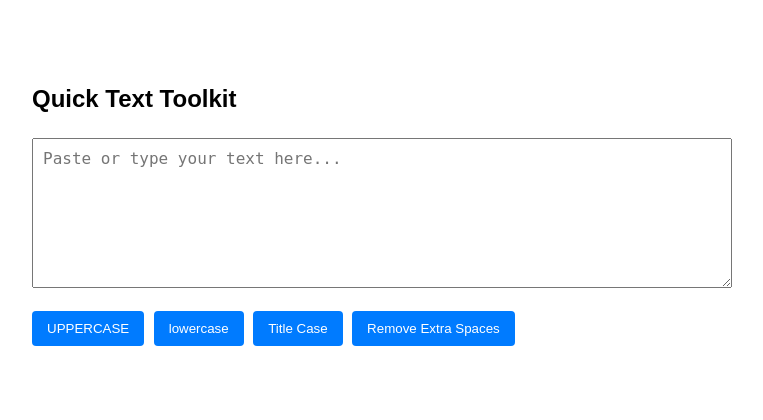
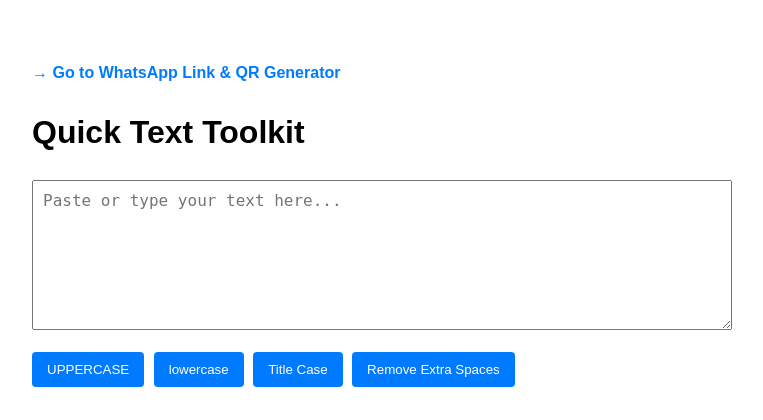
Before and after one commit to A-SODIQY/text-toolkit, a Flask app: page / in a window 1280 px wide. Shown: the top 420 px of the page, without its empty margins (258-1021 px from the left). Run offline with Flask 3, Linux system fonts and the light colour scheme.

Commit message:
Add homepage navigation link to WhatsApp tool

```diff
--- a/templates/index.html
+++ b/templates/index.html
@@ -36,7 +36,15 @@
 <meta name="twitter:image" content="https://a-soodiqy.onrender.com/static/og-image.png">
 </head>
 <body>
-    <h2>Quick Text Toolkit</h2>
+  <!-- Navigation Link to WhatsApp Tool -->
+  <div style="margin-bottom: 20px;">
+    <a href="/whatsapp" style="color: #007bff; text-decoration: none; font-weight: bold;">
+  &rarr; Go to WhatsApp Link & QR Generator
+</a>
+
+  </div>
+
+  <h1>Quick Text Toolkit</h1>
     <form method="POST">
         <textarea name="text_input" placeholder="Paste or type your text here...">{{ original_text }}</textarea>
 
```
